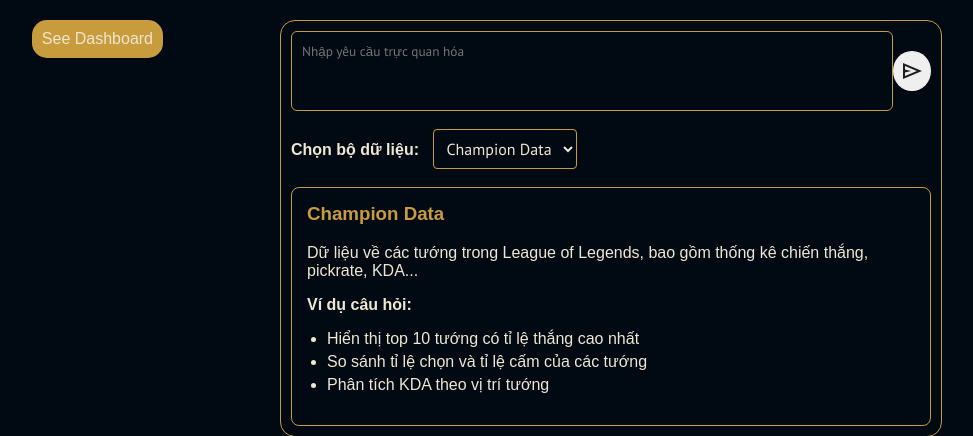
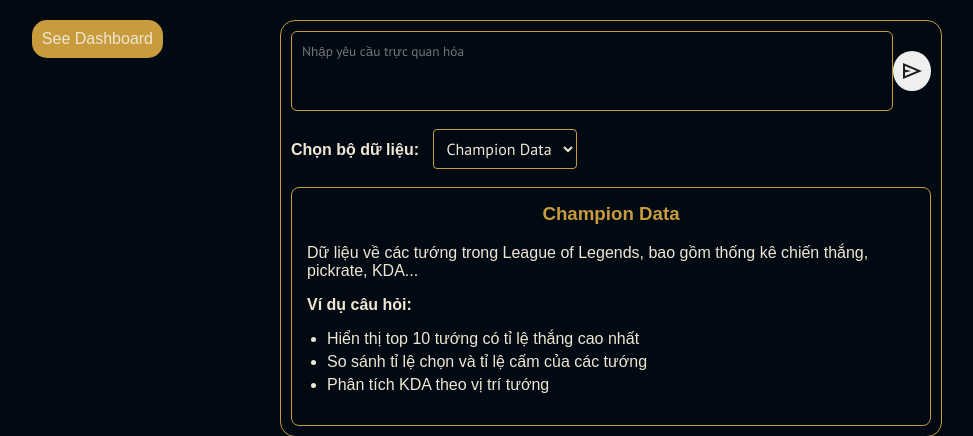
Before and after one commit to Banhmikepthit0105/Analyze-LoLChamps_Players, a Flask app: page / in a window 1280 px wide. Shown: the top 436 px of the page, without its empty margins (29-1002 px from the left). Run offline with Flask 3, Linux system fonts and the light colour scheme; some libraries are stand-ins or nearby versions; some web fonts are replaced.

Commit message:
update title's color

```diff
--- a/src/static/styles.css
+++ b/src/static/styles.css
@@ -5,6 +5,11 @@ main {
     display: flex;
     flex-direction: column;
     align-items: center;
+}
+
+h1, h2, h3, h4, h5, h6 {
+    color: #F0E6D2;
+    text-align: center;
 }
 
 .input-group {
```
